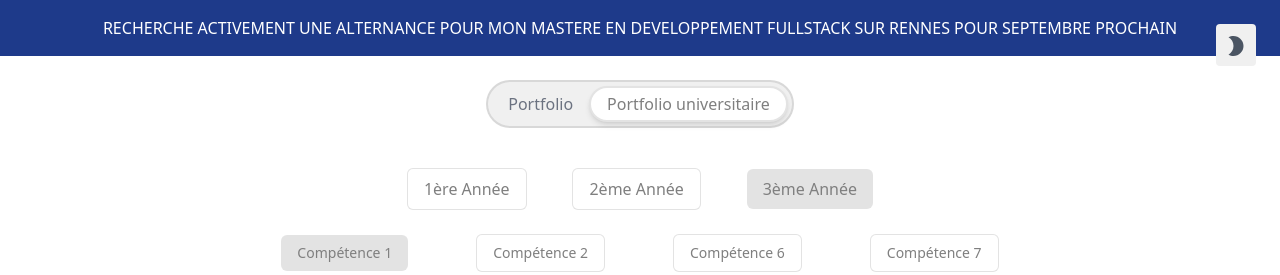
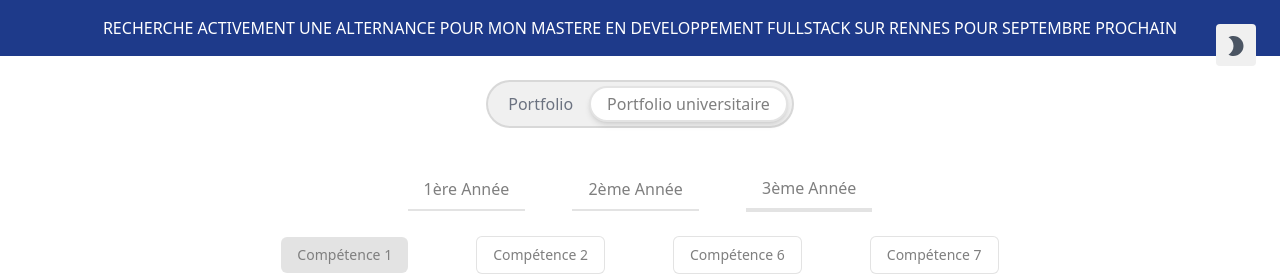
Before and after one commit to txngUI/portfolio, a Next.js app: page /portfolio-universitaire in a window 1280 px wide. Shown: the top 275 px of the page. Built offline with nearby package versions, Linux system fonts and the light colour scheme; no server answers.

Commit message:
last updates

```diff
--- a/app/components/SwitchYear.tsx
+++ b/app/components/SwitchYear.tsx
@@ -37,8 +37,8 @@ export default function SwitchYear({ year }: { year: number }) {
             setAcademicYear(y.id);
             router.refresh();
           }}
-          className={`flex items-center px-4 py-2 border-[1px] border-bordercolor rounded-md bg-background hover:bg-bordercolor hover:border-background transition-colors ${
-            year === y.id ? "bg-bordercolor border-none" : ""
+          className={`flex items-center px-4 py-2 border-b-2 border-bordercolor bg-background hover:border-b-4 hover:text-white transition-colors ${
+            year === y.id ? " border-b-4" : ""
           }`}
         >
           {y.name}
```
Also changed, not shown: 1 other file (tests, documents, lock files or other folders).
